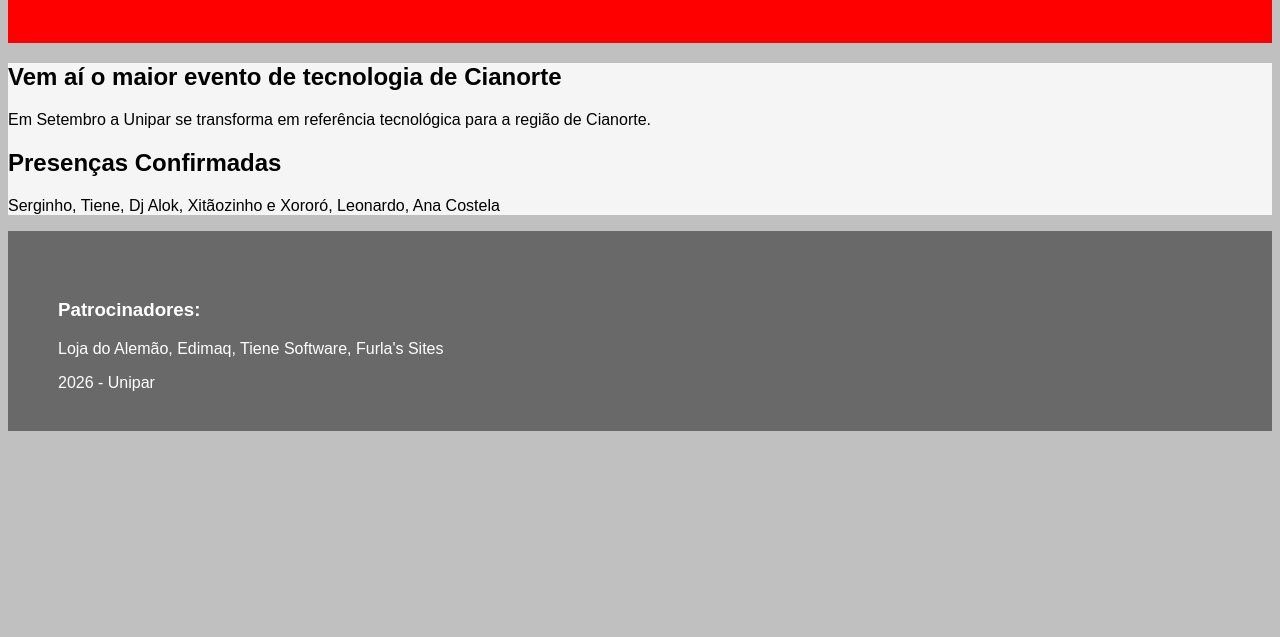
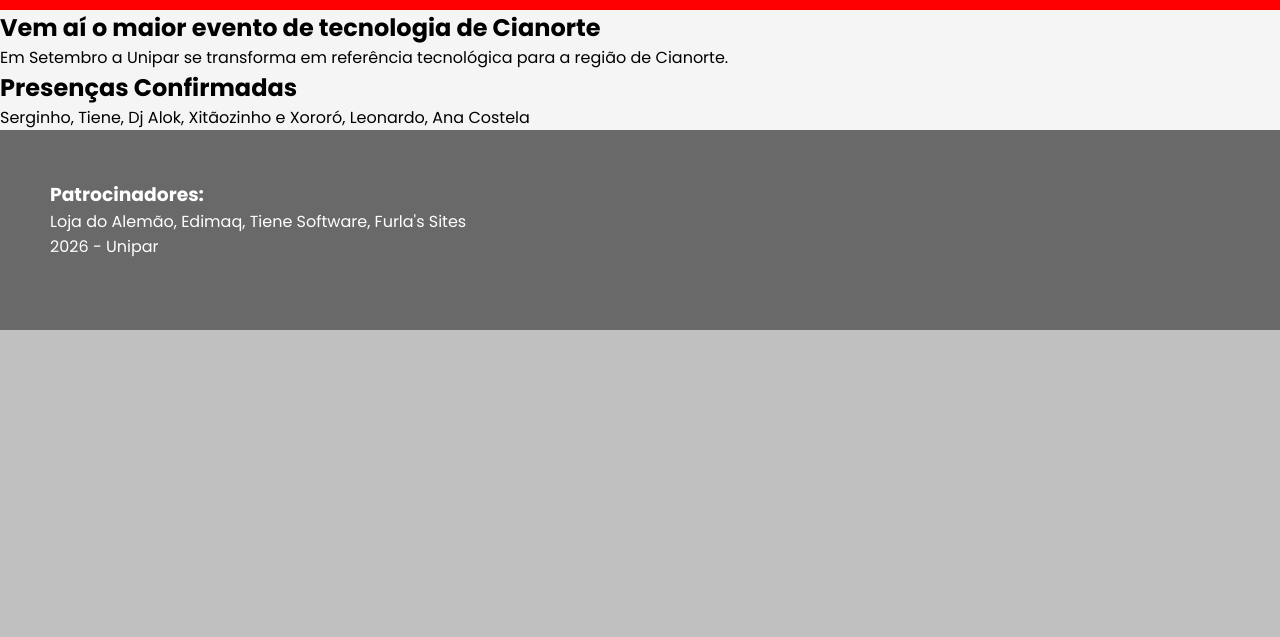
Before and after one commit to Marquesaura/aula-di-02, a plain HTML site: page index.html in a window 1280 px wide. Shown: the part 163-800 px from the top of the page. Drawn offline with Linux system fonts and the light colour scheme.

Commit message:
Import Poppins font and set global styles
Added Google Fonts import for Poppins and updated global styles.

```diff
--- a/style.css
+++ b/style.css
@@ -1,3 +1,11 @@
+@import url('https://fonts.googleapis.com/css2?family=Poppins:ital,wght@0,100;0,200;0,300;0,400;0,500;0,600;0,700;0,800;0,900;1,100;1,200;1,300;1,400;1,500;1,600;1,700;1,800;1,900&display=swap');
+
+*{
+    font-family: Poppins;
+    padding: 0;
+    margin: 0;
+}
+
 body{
     /*no body eu controlo a pagina toda*/
     font-family: Arial, Helvetica, sans-serif; /*fonte da página toda*/
```
